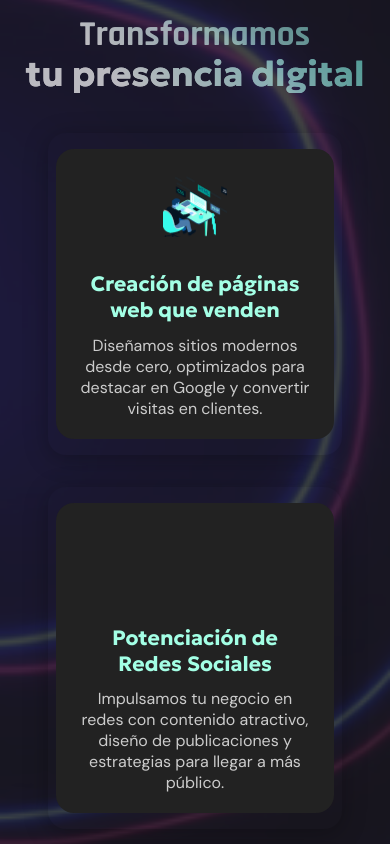
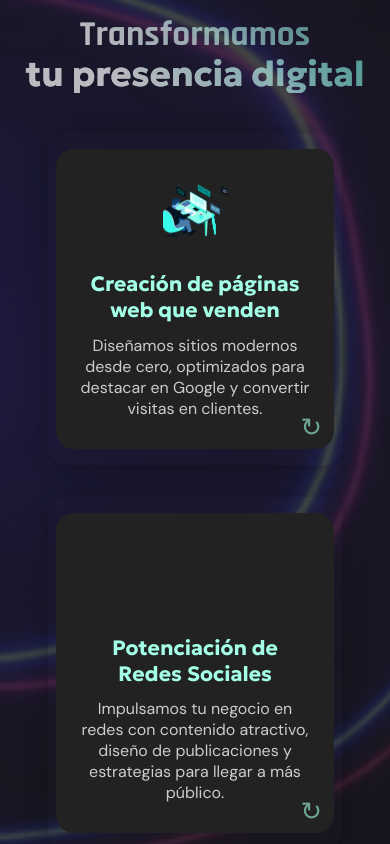
Before and after one commit to juanmaacampos/jmcdev-page, a React (Vite) app: page / in a window 390 px wide. Shown: the part 860-1704 px from the top of the page. Built offline with nearby package versions, Linux system fonts and the light colour scheme.

Commit message:
Seccion SERVICIOS oficialmente terminada

```diff
--- a/src/components/ServicioCard/ServicioCard.jsx
+++ b/src/components/ServicioCard/ServicioCard.jsx
@@ -5,6 +5,8 @@ import { generateSchemaMarkup } from '../../utils/seo';
 
 export default function ServicioCard({ icon, svg, titulo, descripcion, modalData }) {
   const [flipped, setFlipped] = useState(false);
+  const cardBackRef = useRef(null);
+  const [isCardBackScrolled, setIsCardBackScrolled] = useState(false);
 
   const serviceSchema = generateSchemaMarkup('Service', {
     name: titulo,
@@ -15,6 +17,32 @@ export default function ServicioCard({ icon, svg, titulo, descripcion, modalData
     }
   });
 
+  useEffect(() => {
+    const cardBackEl = cardBackRef.current;
+    if (!cardBackEl || !flipped) {
+      // Reset scroll state if card is not flipped or ref is not available
+      setIsCardBackScrolled(false);
+      if (cardBackEl) cardBackEl.scrollTop = 0; // Reset scroll position when card is flipped back
+      return;
+    }
+
+    const handleScroll = () => {
+      if (cardBackEl.scrollTop > 10) { // Threshold of 10px
+        setIsCardBackScrolled(true);
+      } else {
+        setIsCardBackScrolled(false);
+      }
+    };
+
+    cardBackEl.addEventListener('scroll', handleScroll);
+    // Initial check in case it's already scrolled (e.g. due to fast re-render)
+    handleScroll();
+
+    return () => {
+      cardBackEl.removeEventListener('scroll', handleScroll);
+    };
+  }, [flipped]); // Re-run when 'flipped' state changes
+
   return (
     <article
       className={`${styles.servicioCard} ${flipped ? styles.flipped : ""}`}
@@ -24,8 +52,16 @@ export default function ServicioCard({ icon, svg, titulo, descripcion, modalData
         cursor: "pointer"
         // ...(isMobileRef.current && cardHeight ? { height: `${cardHeight}px` } : {}) // Temporarily remove
       }}
-      onClick={() => setFlipped(f => !f)}
-      onBlur={() => setFlipped(false)}
+      onClick={() => {
+        setFlipped(f => !f);
+        if (!flipped && cardBackRef.current) { // If flipping to back
+          cardBackRef.current.scrollTop = 0; // Reset scroll
+          setIsCardBackScrolled(false); // Reset scrolled state
+        }
+      }}
+      onBlur={() => {
+        setFlipped(false); // Make the card flip back when it loses focus
+      }}
       itemScope
       itemType="https://schema.org/Service"
     >
@@ -42,7 +78,10 @@ export default function ServicioCard({ icon, svg, titulo, descripcion, modalData
           <p className={styles.cardDescription}>{descripcion}</p>
         </div>
         {/* Dorso */}
-        <div className={styles.cardBack}>
+        <div
+          className={`${styles.cardBack} ${isCardBackScrolled ? styles.isScrolled : ''}`}
+          ref={cardBackRef}
+        >
           {/* No renderizar icono aquí */}
           {modalData?.image && (
             <img src={modalData.image.src} alt={modalData.image.alt} className={styles.coverImage} />
--- a/src/components/ServicioCard/ServicioCard.module.css
+++ b/src/components/ServicioCard/ServicioCard.module.css
@@ -1,26 +1,26 @@
 .servicioCard {
   perspective: 1200px;
   width: 100%;
-  min-height: 260px;
+  min-height: 260px; /* Default min-height */
   background: none;
   border-radius: 18px;
   box-shadow: 0 4px 24px #0004;
   transition: box-shadow 0.2s;
   position: relative;
-  height: 100%;
+  height: 100%; /* Default height */
   display: flex;
   flex-direction: column;
 }
 
 .cardInner {
   width: 100%;
-  height: 100%;
-  min-height: 260px;
+  height: 100%; /* Default height */
+  min-height: 260px; /* Default min-height */
   transition: transform 0.6s cubic-bezier(.4,2,.6,1);
   transform-style: preserve-3d;
   position: relative;
-  flex: 1 1 auto;
-  display: flex;
+  flex: 1 1 auto; /* For when .servicioCard is a flex container */
+  display: flex; /* Default display */
 }
 
 .flipped .cardInner {
@@ -31,7 +31,7 @@
   position: absolute;
   width: 100%;
   height: 100%;
-  min-height: 260px;
+  min-height: 260px; /* Default min-height for faces */
   backface-visibility: hidden;
   border-radius: 18px;
   display: flex;
@@ -44,7 +44,7 @@
   box-sizing: border-box;
   top: 0;
   left: 0;
-  overflow: hidden;
+  overflow: hidden; /* Default overflow */
 }
 
 .cardFront {
@@ -221,38 +221,113 @@
   }
 }
 
+/* Define the bobbing animation */
+@keyframes bobbingArrow {
+  0%, 100% {
+    transform: translateY(0) translateX(-50%);
+  }
+  50% {
+    transform: translateY(5px) translateX(-50%);
+  }
+}
+
 /* Media query for mobile screens */
 @media screen and (max-width: 768px) {
   .servicioCard {
-    height: auto !important; /* Allow card to grow */
-    min-height: 200px;
-    display: flex;
-    flex-direction: column;
+    height: auto !important; /* Override default height */
+    min-height: 0 !important; /* Override default min-height */
+    /* display: flex; flex-direction: column; are fine */
   }
 
   .cardInner {
-    height: auto !important;
-    min-height: fit-content;
-    display: flex;
-    flex-direction: column;
-    position: relative;
+    width: 100%;
+    height: auto !important; /* Override default height */
+    min-height: 0 !important; /* Override default min-height */
+    position: relative; /* Already relative, ensure it stays */
+    display: block; /* Override display:flex from general styles */
+    /* transform-style and transition are inherited */
   }
 
   .cardFront {
-    position: relative;
+    position: relative; /* Key for .cardInner to get height from this */
+    width: 100%;
     height: auto !important;
-    min-height: 0 !important;
+    min-height: 0 !important; /* Override face min-height */
     max-height: none !important;
-    overflow: visible !important;
-    display: flex;
-    flex-direction: column;
-    padding-bottom: 20px;
+    overflow: visible !important; /* Show all content */
+    /* display:flex and other styling for content within cardFront are inherited */
+    /* padding is inherited, adjust specific padding for cue */
+    padding-bottom: 30px;
+    /* z-index is not strictly needed if it's relative and cardBack is absolute */
+    /* background, color, border-radius, box-sizing are inherited */
+  }
+
+  /* New Click/Flip cue for card front */
+  .cardFront::after {
+    content: '↻';
+    position: absolute;
+    bottom: 8px;
+    right: 12px;
+    font-size: 1.6rem;
+    line-height: 1;
+    color: rgba(163, 255, 229, 0.6);
+    z-index: 5;
+    pointer-events: none;
+    transform: rotate(0deg);
   }
 
   .cardBack {
-    min-height: 0 !important;
+    position: absolute; /* Ensure it's absolute */
+    top: 0;
+    left: 0;
+    width: 100%;
+    height: 100% !important; /* Fill the .cardInner, which now has auto height from .cardFront */
+    min-height: 0 !important; /* Override face min-height */
     max-height: none !important;
     overflow-y: auto !important;
+    /* transform: rotateY(180deg) is inherited for the flipped state */
+    /* backface-visibility is inherited */
+    /* display:flex and other styling for content within cardBack are inherited */
+    /* padding is inherited, adjust specific padding for cues */
+    padding-bottom: 40px;
+    /* background, color, border-radius, box-sizing, z-index are inherited */
+  }
+
+  /* Scroll cue gradient for card back */
+  .cardBack::after {
+    content: '';
+    position: absolute;
+    bottom: 0;
+    left: 0;
+    right: 0;
+    height: 40px; /* Made gradient taller */
+    background: linear-gradient(to bottom, transparent, #18191a 95%); /* More pronounced fade */
+    pointer-events: none;
+    z-index: 4;
+    border-bottom-left-radius: 18px;
+    border-bottom-right-radius: 18px;
+  }
+
+  /* Scroll cue arrow for card back */
+  .cardBack::before {
+    content: '▼'; /* Downwards black arrow */
+    position: absolute;
+    bottom: 5px; /* Position at the very bottom */
+    left: 50%;
+    /* transform: translateX(-50%); Combined with animation */
+    font-size: 0.8rem; /* Small arrow */
+    color: rgba(163, 255, 229, 0.5); /* Themed color, semi-transparent */
+    z-index: 5; /* Above the gradient */
+    pointer-events: none;
+    animation: bobbingArrow 1.5s infinite ease-in-out;
+    opacity: 1;
+    transition: opacity 0.3s ease-out;
+  }
+
+  /* Style to hide the arrow when cardBack has .isScrolled class */
+  .cardBack.isScrolled::before {
+    opacity: 0;
+    animation-play-state: paused; /* Optional: stop animation when hidden */
   }
 
   .iconSvgWrapper {
```
